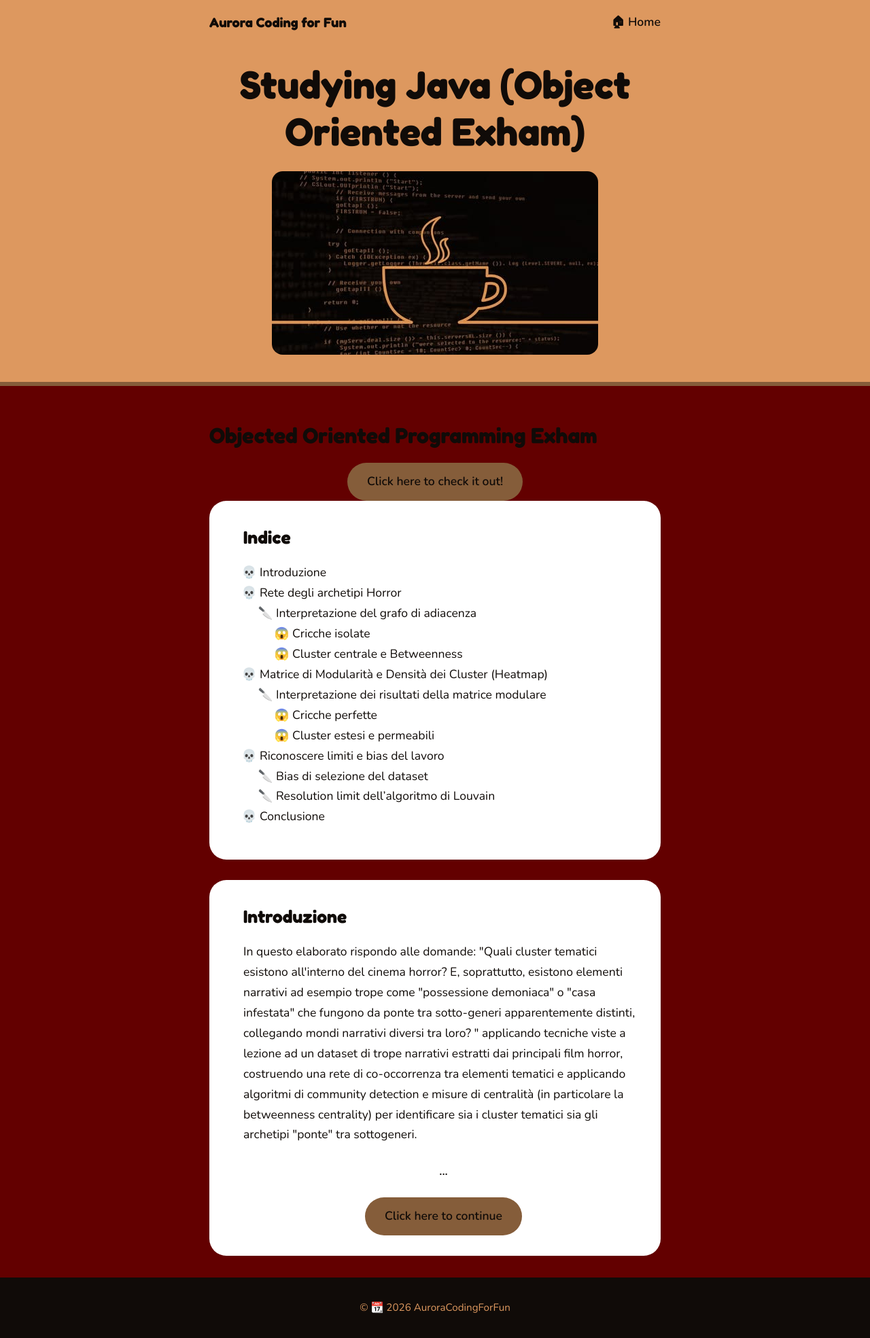
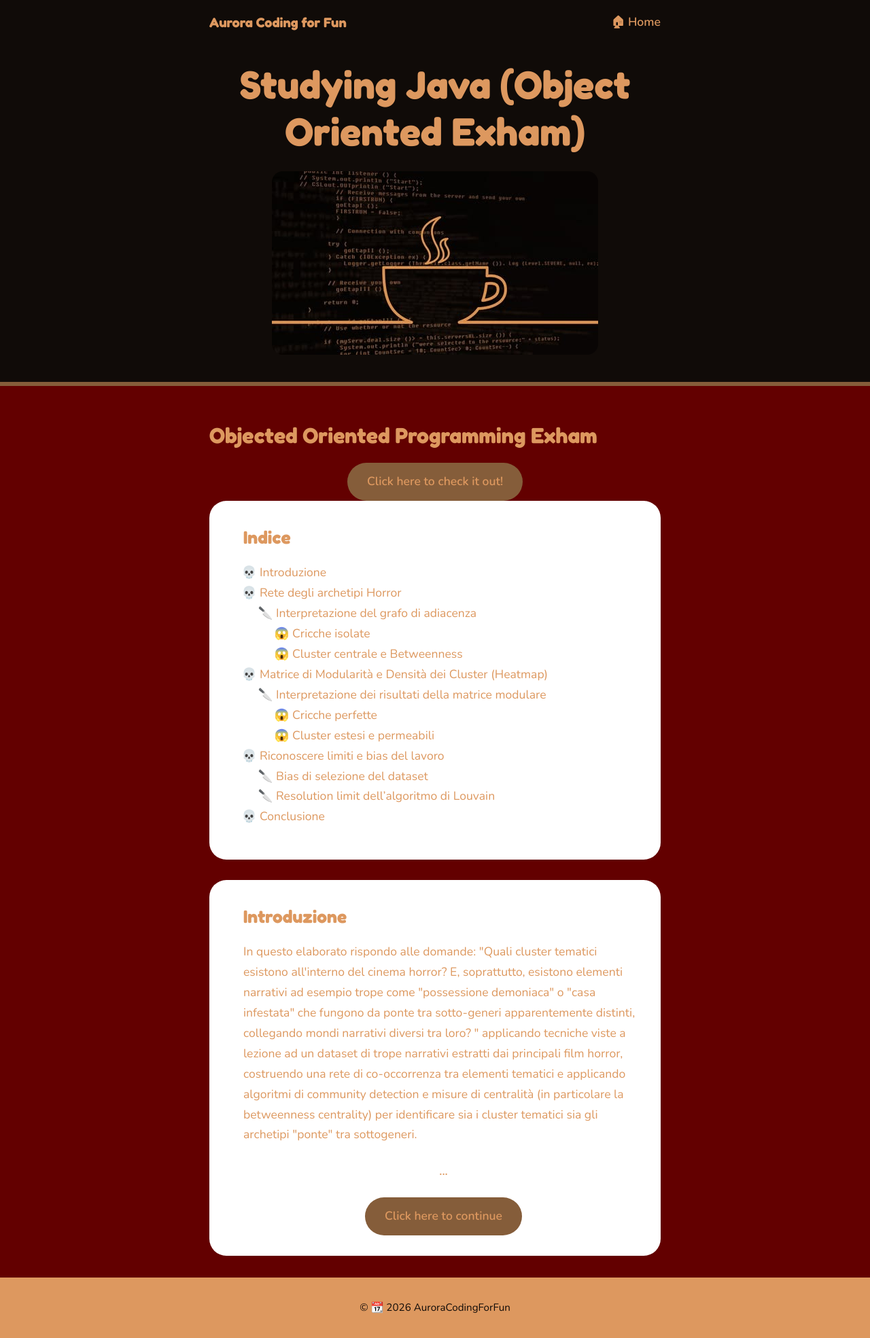
Before and after one commit to AuroraCodingForFun/BlogSite, a Jekyll site: the page built from _posts/2026-10-12-Object-Oriented-Programming.md, in a window 1280 px wide. Shown: the whole page at 68% size. Built offline with Jekyll 4.4.1, drawn with Linux system fonts in a browser that asks for light colours.

```diff
--- a/_posts/2026-10-12-Object-Oriented-Programming.md
+++ b/_posts/2026-10-12-Object-Oriented-Programming.md
@@ -2,8 +2,8 @@
 layout: posts
 title: "Studying Java (Object Oriented Exham)"
 date: 2026-10-11
-color1: "#dd985f"
-color2: "#100b08"
+color1: "#100b08"
+color2: "#dd985f"
 color3: "#855d3a"
 image: /images/Java.jpg
 favicon: /images/favicons/halloween.png
```
